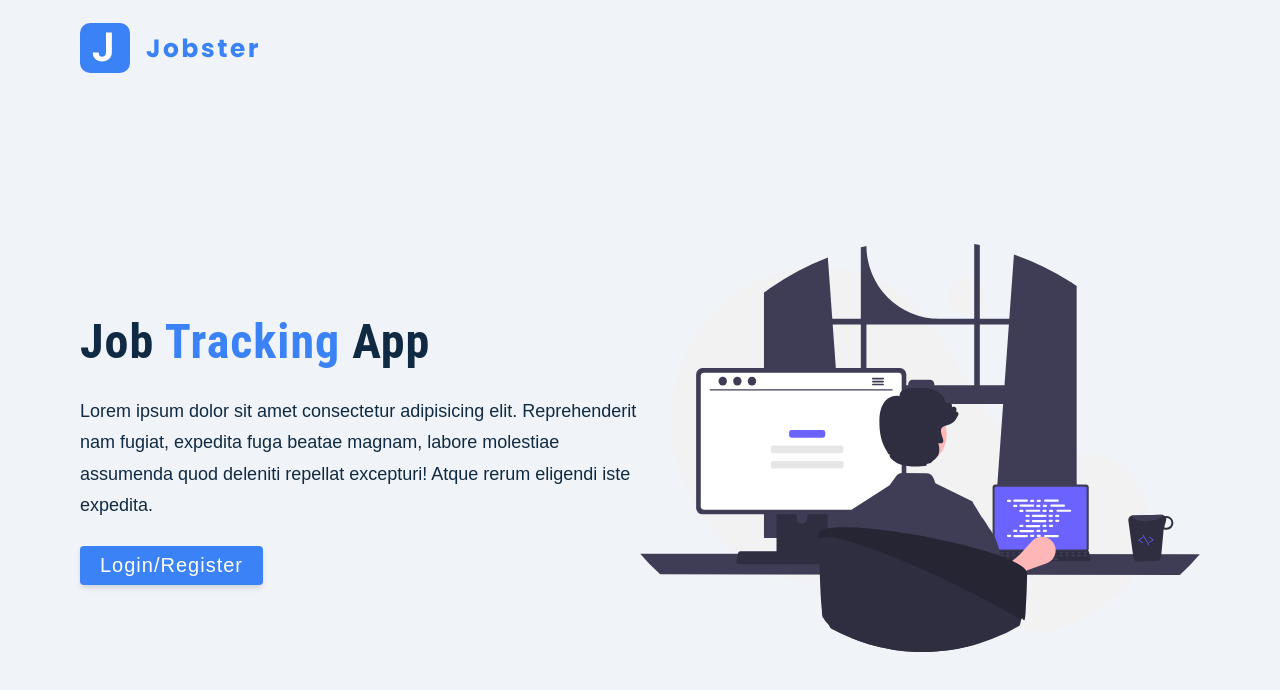
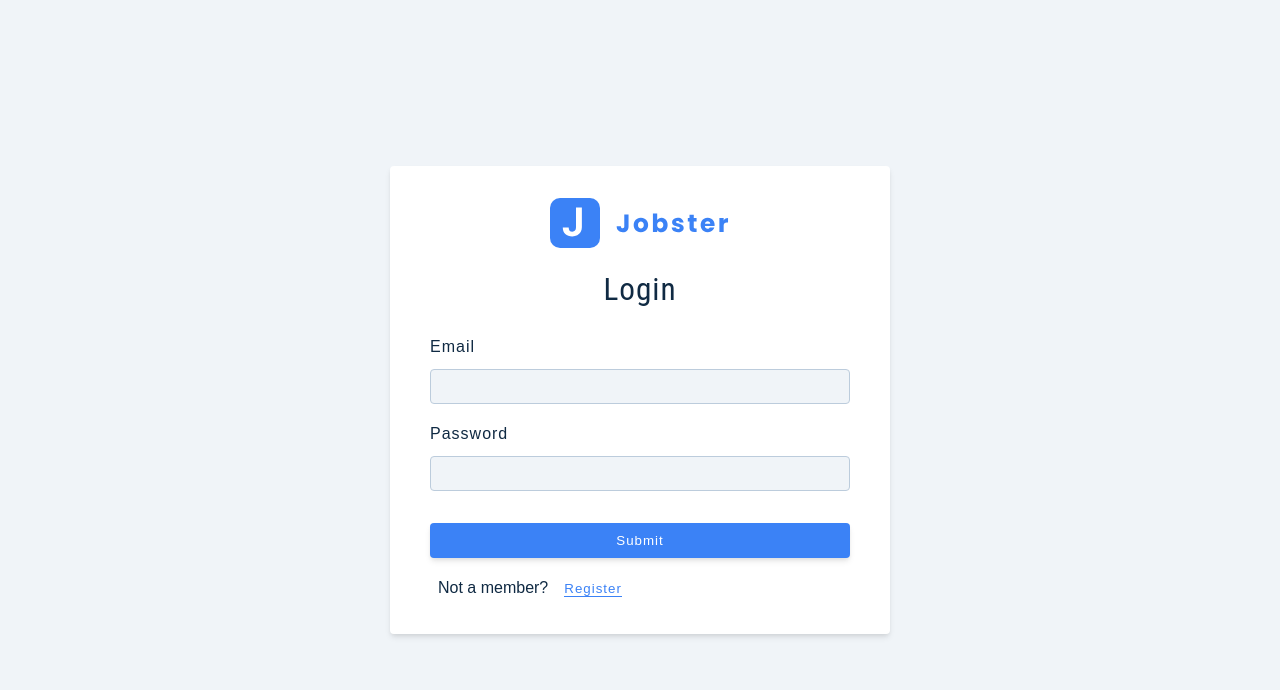
Before and after one commit to kaitcham/jobster, a React (Create React App) app: page /register in a window 1280 px wide. Shown: the top 690 px of the page. Built offline with nearby package versions, Linux system fonts and the light colour scheme; the HTML template or start-up script is replaced by a standard one.

Commit message:
Routing and  toasts message

```diff
--- a/src/App.js
+++ b/src/App.js
@@ -1,11 +1,23 @@
-import React, { Fragment } from 'react';
+import React from 'react';
+import { BrowserRouter, Routes, Route } from 'react-router-dom';
+import { ToastContainer } from 'react-toastify';
+import 'react-toastify/dist/ReactToastify.css';
 import LandingPage from './pages/LandingPage';
+import RegisterPage from './pages/RegisterPage';
+import DashboardPage from './pages/DashboardPage';
+import ErrorPage from './pages/ErrorPage';
 
 function App() {
   return (
-    <Fragment>
-      <LandingPage />
-    </Fragment>
+    <BrowserRouter>
+      <ToastContainer position="top-center" autoClose={3000} />
+      <Routes>
+        <Route path="/" element={<LandingPage />} />
+        <Route path="register" element={<RegisterPage />} />
+        <Route path="dashboard" element={<DashboardPage />} />
+        <Route path="*" element={<ErrorPage />} />
+      </Routes>
+    </BrowserRouter>
   );
 }
 
```
